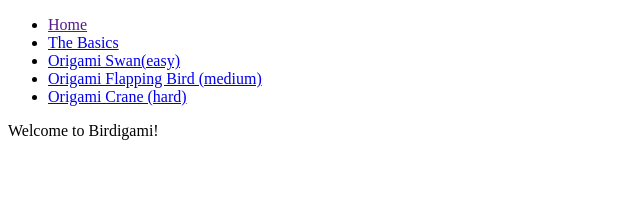
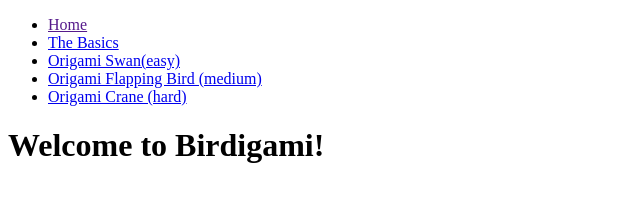
Before and after one commit to disappointedpanda/disappointedpanda.github.io, a plain HTML site: page main/index.html in a window 1280 px wide. Shown: the whole page, without its empty margins (0-640 px from the left). Drawn offline with Linux system fonts and the light colour scheme.

```diff
--- a/main/index.html
+++ b/main/index.html
@@ -16,7 +16,7 @@
 		</ul>
 	</nav>
 	<div id="mainContent">
-		<p>Welcome to Birdigami!</p>
+		<h1>Welcome to Birdigami!</h1>
 	</div>
 
 </body>
```
Also changed, not shown: 12 other files.
